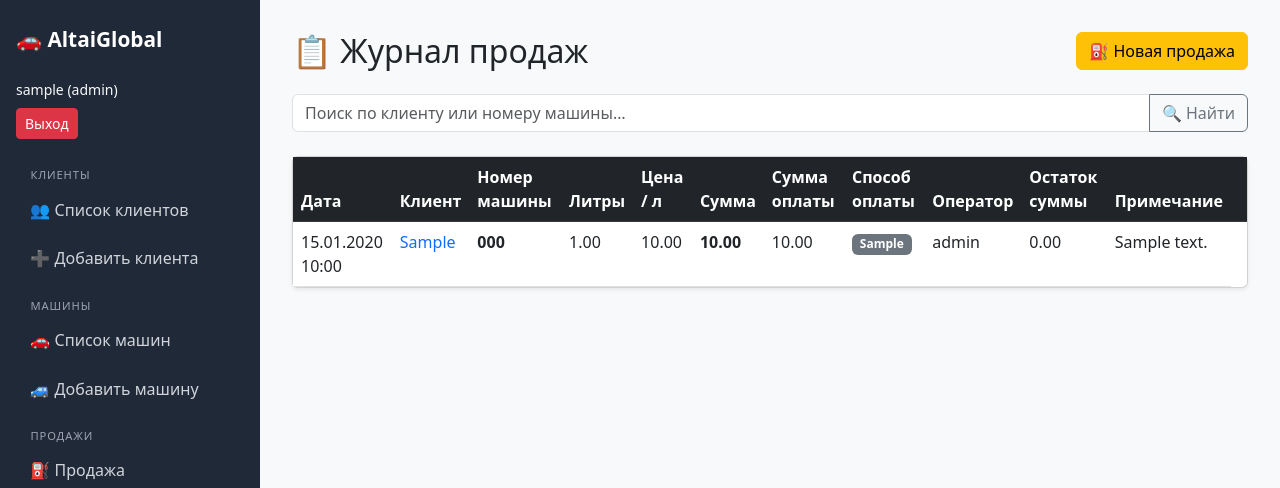
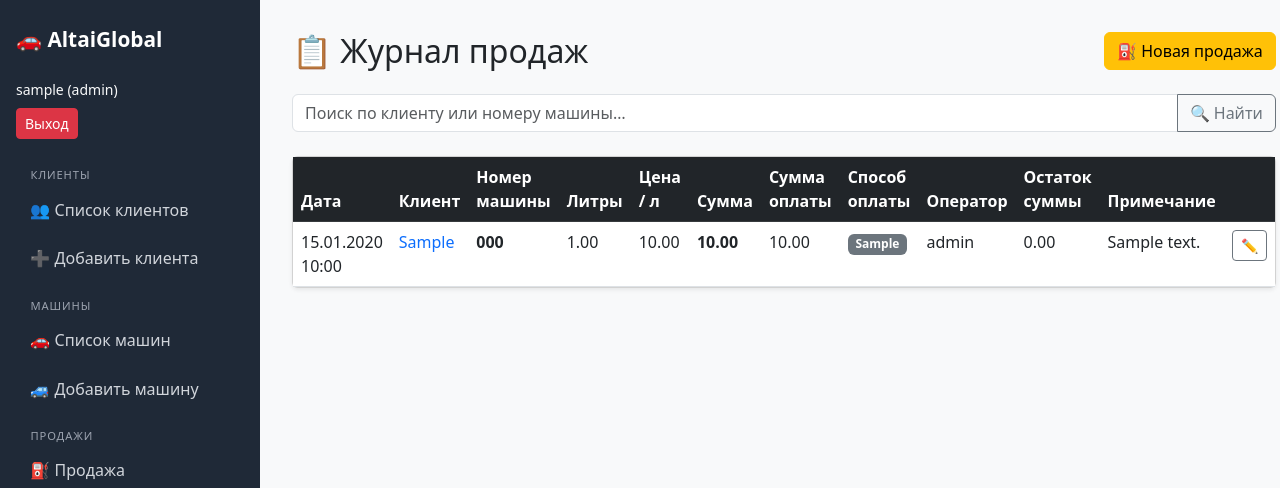
Before and after one commit to Ilim666/AltaiGlobal, a Flask app: template templates/sales_journal.html in a window 1280 px wide. Shown: the top 488 px of the page. Run offline with Flask 3, Linux system fonts and the light colour scheme; the template is opened without the code that fills it: values that come from a table or form of the project are taken from there, others are empty; the visitor is signed in with stand-in values (Sample User, id 1); tables that the repository leaves empty hold one stand-in row (values such as "Sample post").

Commit message:
Add edit button for admin role in sales journal

```diff
--- a/templates/sales_journal.html
+++ b/templates/sales_journal.html
@@ -72,6 +72,11 @@
                     {{ "%.2f"|format((s.total - (s.payment_amount or 0))|round(2)|float) }}
                 </td>
                 <td>{{ s.note or '—' }}</td>
+                {% if session.get("role") == 'admin' %}
+                <td>
+                  <a href="{{ url_for('edit_sale', sale_id=s.id) }}" class="btn btn-sm btn-outline-secondary">✏️</a>
+                </td>
+                {% endif %}
             </tr>
             {% endfor %}
             </tbody>
```
